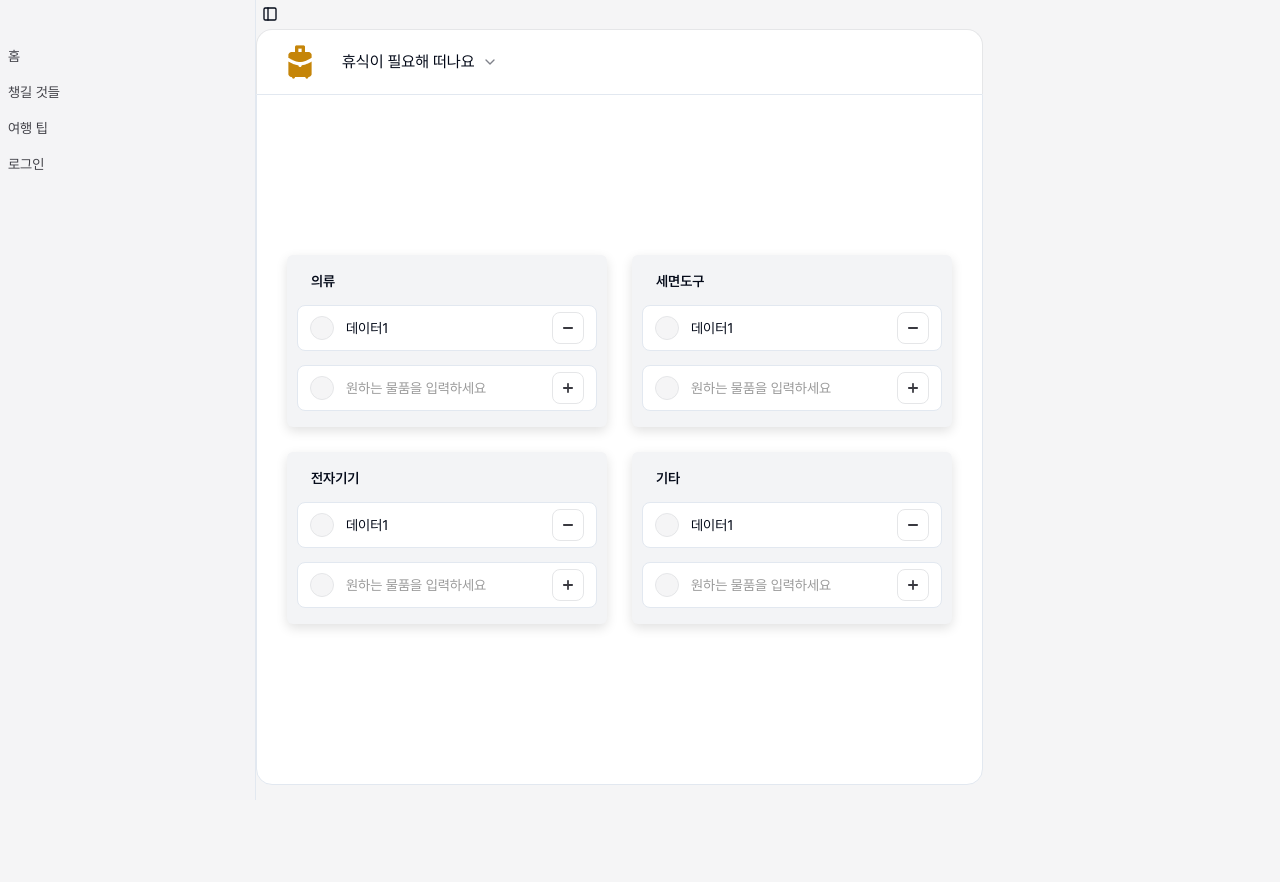
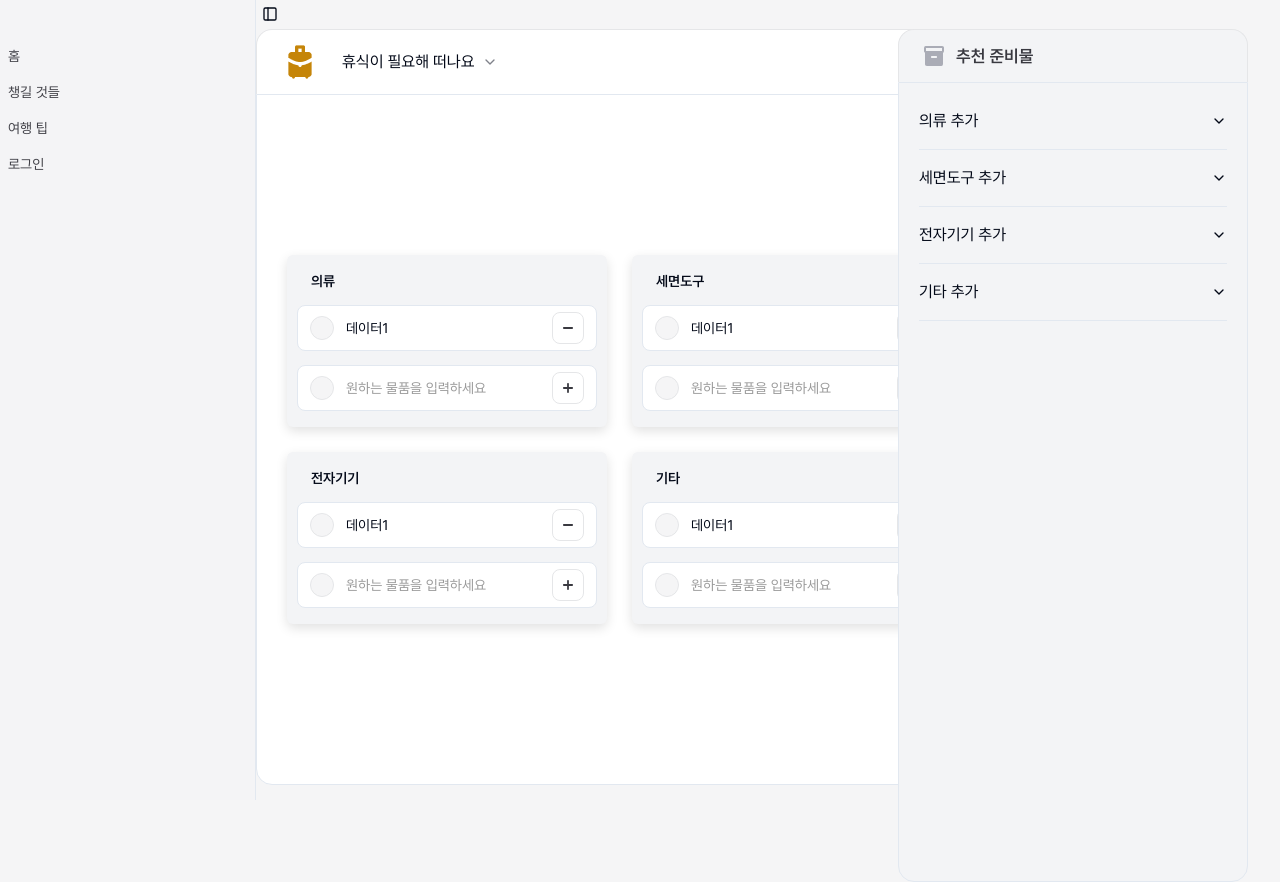
Before and after one commit to jiwonly/TravelBag, a React (Vite) app in the folder m7-frontend/: page /template/7 in a window 1280 px wide. Before the commit the page ends 800 px from the top, so only its background shows below. Built offline with nearby package versions, Linux system fonts and the light colour scheme.

Commit message:
✨ feat: Enhance RecommendBar with accordion functionality and add RecommendAccordion components

```diff
--- /dev/null
+++ b/m7-frontend/src/components/RecommendAccordionItem.jsx
@@ -0,0 +1,24 @@
+import {
+  Accordion,
+  AccordionContent,
+  AccordionItem,
+  AccordionTrigger,
+} from "@/components/ui/accordion";
+import RecommendPlusList from "./RecommendPlusList";
+
+const RecommendAccordionItem = ({ title, data }) => {
+  return (
+    <div className="flex w-full">
+      <Accordion type="single" collapsible className="w-full">
+        <AccordionItem value="item-1">
+          <AccordionTrigger>{title}</AccordionTrigger>
+          <AccordionContent>
+            <RecommendPlusList data={data} />
+          </AccordionContent>
+        </AccordionItem>
+      </Accordion>
+    </div>
+  );
+};
+
+export default RecommendAccordionItem;
--- /dev/null
+++ b/m7-frontend/src/components/RecommendAccordionList.jsx
@@ -0,0 +1,53 @@
+import RecommendAccordionItem from "./RecommendAccordionItem";
+
+const clothData = [
+  {
+    title: "상의",
+  },
+  {
+    title: "하의",
+  },
+];
+
+const cleanData = [
+  {
+    title: "칫솔",
+  },
+  {
+    title: "클렌징폼",
+  },
+];
+
+const electronicData = [
+  {
+    title: "충전기",
+  },
+  {
+    title: "에어팟",
+  },
+];
+
+const otherData = [
+  {
+    title: "생리대",
+  },
+  {
+    title: "기타1",
+  },
+  {
+    title: "기타2",
+  },
+];
+
+const RecommendAccordionList = ({ title, data }) => {
+  return (
+    <div className="flex flex-col w-full">
+      <RecommendAccordionItem title="의류 추가" data={clothData} />
+      <RecommendAccordionItem title="세면도구 추가" data={cleanData} />
+      <RecommendAccordionItem title="전자기기 추가" data={electronicData} />
+      <RecommendAccordionItem title="기타 추가" data={otherData} />
+    </div>
+  );
+};
+
+export default RecommendAccordionList;
--- a/m7-frontend/src/components/RecommendBar.jsx
+++ b/m7-frontend/src/components/RecommendBar.jsx
@@ -1,8 +1,15 @@
-import Header from "./Header";
+import {
+  Accordion,
+  AccordionContent,
+  AccordionItem,
+  AccordionTrigger,
+} from "@/components/ui/accordion";
+import RecommendAccordionItem from "./RecommendAccordionItem";
+import RecommendAccordionList from "./RecommendAccordionList";
 
 const RecommendBar = ({ icon, title }) => {
   return (
-    <aside className="absolute right-8 top-[29px] w-[300px] h-full rounded-[16px]">
+    <aside className="absolute right-8 top-[29px] w-[350px] h-full">
       <div className="flex items-center py-[12px] px-[23px] gap-[10px] self-stretch border-t border-l border-r rounded-t-[16px] border-[#e5e6e8] bg-gray-100">
         <section className="">
           <img src={`/${icon}.png`} alt="icon" />
@@ -14,7 +21,9 @@ const RecommendBar = ({ icon, title }) => {
           </section>
         </div>
       </div>
-      <div className="px-[30px] py-[160px] h-full flex flex-col items-start flex-[1_0_0] self-stretch rounded-b-[16px] border-[1px] bg-gray-100"></div>
+      <div className="px-[20px] py-[10px] h-full flex items-start flex-[1_0_0] self-stretch rounded-b-[16px] border-[1px] bg-gray-100">
+        <RecommendAccordionList />
+      </div>
     </aside>
   );
 };
--- /dev/null
+++ b/m7-frontend/src/components/RecommendPlusItem.jsx
@@ -0,0 +1,15 @@
+import CheckData_plus from "../assets/CheckData_plus.svg";
+
+const RecommendPlusItem = ({ title }) => {
+  return (
+    <div className="flex justify-between items-center border bg-white w-[300px] px-3 py-1.5 rounded-lg">
+      <div className="flex items-center gap-3">
+        <p className="text-gray-800 text-sm">{title}</p>
+      </div>
+      <button className="flex justify-center items-center rounded-md bg-white">
+        <img src={CheckData_plus} alt="plus" />
+      </button>
+    </div>
+  );
+};
+export default RecommendPlusItem;
--- /dev/null
+++ b/m7-frontend/src/components/RecommendPlusList.jsx
@@ -0,0 +1,13 @@
+import RecommendPlusItem from "./RecommendPlusItem";
+
+const RecommendPlusList = ({ data }) => {
+  return (
+    <div className="flex flex-col gap-3">
+      {data.map((item) => (
+        <RecommendPlusItem key={item.id} title={item.title} />
+      ))}
+    </div>
+  );
+};
+
+export default RecommendPlusList;
--- a/m7-frontend/src/components/ui/accordion.jsx
+++ b/m7-frontend/src/components/ui/accordion.jsx
@@ -1,17 +1,22 @@
-import * as React from "react"
-import * as AccordionPrimitive from "@radix-ui/react-accordion"
-import { ChevronDown } from "lucide-react"
+import * as React from "react";
+import * as AccordionPrimitive from "@radix-ui/react-accordion";
+import { ChevronDown } from "lucide-react";
 
-import { cn } from "@/lib/utils"
+import { cn } from "@/lib/utils";
 
-const Accordion = AccordionPrimitive.Root
+const Accordion = AccordionPrimitive.Root;
 
 const AccordionItem = React.forwardRef(({ className, ...props }, ref) => (
-  <AccordionPrimitive.Item ref={ref} className={cn("border-b", className)} {...props} />
-))
-AccordionItem.displayName = "AccordionItem"
+  <AccordionPrimitive.Item
+    ref={ref}
+    className={cn("border-b", className)}
+    {...props}
+  />
+));
+AccordionItem.displayName = "AccordionItem";
 
-const AccordionTrigger = React.forwardRef(({ className, children, ...props }, ref) => (
+const AccordionTrigger = React.forwardRef(
+  ({ className, children, ...props }, ref) => (
     <AccordionPrimitive.Header className="flex">
       <AccordionPrimitive.Trigger
         ref={ref}
@@ -19,23 +24,28 @@ const AccordionTrigger = React.forwardRef(({ className, children, ...props }, re
           "flex flex-1 items-center justify-between py-4 font-medium transition-all hover:underline [&[data-state=open]>svg]:rotate-180",
           className
         )}
-      {...props}>
+        {...props}
+      >
         {children}
         <ChevronDown className="h-4 w-4 shrink-0 transition-transform duration-200" />
       </AccordionPrimitive.Trigger>
     </AccordionPrimitive.Header>
-))
-AccordionTrigger.displayName = AccordionPrimitive.Trigger.displayName
+  )
+);
+AccordionTrigger.displayName = AccordionPrimitive.Trigger.displayName;
 
-const AccordionContent = React.forwardRef(({ className, children, ...props }, ref) => (
+const AccordionContent = React.forwardRef(
+  ({ className, children, ...props }, ref) => (
     <AccordionPrimitive.Content
       ref={ref}
-    className="overflow-hidden text-sm transition-all data-[state=closed]:animate-accordion-up data-[state=open]:animate-accordion-down"
-    {...props}>
+      className="flex justify-center overflow-hidden text-sm transition-all data-[state=closed]:animate-accordion-up data-[state=open]:animate-accordion-down"
+      {...props}
+    >
       <div className={cn("pb-4 pt-0", className)}>{children}</div>
     </AccordionPrimitive.Content>
-))
+  )
+);
 
-AccordionContent.displayName = AccordionPrimitive.Content.displayName
+AccordionContent.displayName = AccordionPrimitive.Content.displayName;
 
-export { Accordion, AccordionItem, AccordionTrigger, AccordionContent }
+export { Accordion, AccordionItem, AccordionTrigger, AccordionContent };
--- a/m7-frontend/src/pages/Template.jsx
+++ b/m7-frontend/src/pages/Template.jsx
@@ -6,6 +6,7 @@ import CustomTemplate from "@/components/CustomTemplate";
 import { useState, useContext } from "react";
 import { TemplateStateContext } from "@/App";
 import { createContext } from "react";
+import RecommendBar from "@/components/RecommendBar";
 
 export const SelectedSateData = createContext();
 export const SelectedDisplatchData = createContext();
@@ -39,6 +40,7 @@ const Template = ({ children }) => {
           </SelectedSateData.Provider>
         </main>
       </SidebarProvider>
+      <RecommendBar icon="inventory" title="추천 준비물" />
     </div>
   );
 };
```
Lines whose indentation alone changed are shown as unchanged.
